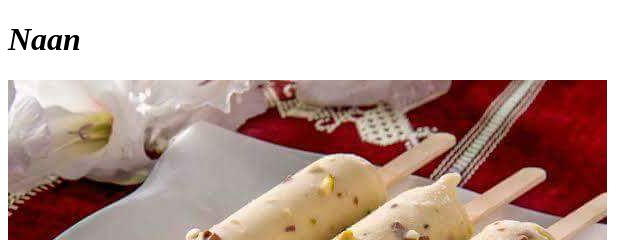
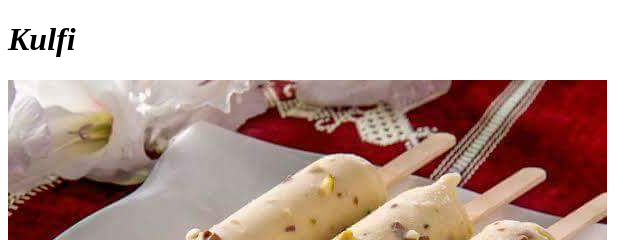
Before and after one commit to nidhinanil/Recipes, a plain HTML site: page recipes/kulfi.html in a window 1280 px wide. Shown: the top 240 px of the page, 0-640 px from the left. Drawn offline with Linux system fonts and the light colour scheme.

Commit message:
Fix typo in kulfi.html
Changing the typo in heading h1 in body element

Changes the incorrect heading and prevents user confusion

```diff
--- a/recipes/kulfi.html
+++ b/recipes/kulfi.html
@@ -6,7 +6,7 @@
     <title>Kufli</title>
 </head>
 <body>
-    <h1><em>Naan</em></h1>
+    <h1><em>Kulfi</em></h1>
     <img src="../images/kulfi.jpg" alt="Three kulfi on a white plate" >
 
     <h2><em>What is Kulfi</em></h2>
```
